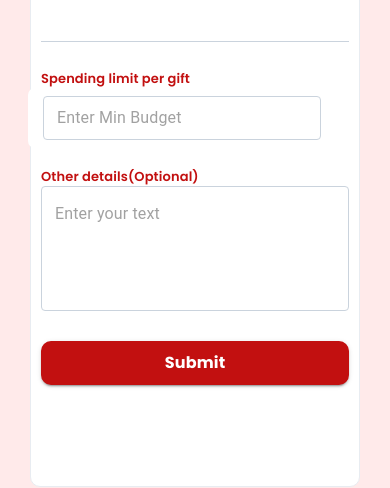
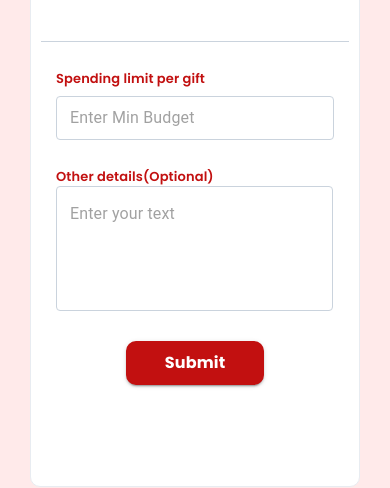
Before and after one commit to FatimaMary/giftlist, a React (Create React App) app in the folder client/: page /budget in a window 390 px wide. Shown: the part 294-782 px from the top of the page. Built offline with nearby package versions, Linux system fonts and the light colour scheme; no server answers; the HTML template or start-up script is replaced by a standard one.

Commit message:
Update index.jsx
Margins are corrected in mobile ui

```diff
--- a/client/src/scenes/budget/index.jsx
+++ b/client/src/scenes/budget/index.jsx
@@ -168,6 +168,7 @@ function Budget() {
                   lineHeight: "18px",
                   color: "#C21010",
                   wordBreak: "break-all",
+                  marginLeft: "15px",
                 }}
               >
                 Spending limit per gift
@@ -187,7 +188,7 @@ function Budget() {
                     "& .MuiOutlinedInput-root": {
                       height: "44px",
                     },
-                    marginLeft: "-13px",
+                    marginLeft: "0px",
                   }}
                   value={budget}
                   onChange={(e) => setBudget(e.target.value)}
@@ -209,6 +210,7 @@ function Budget() {
                   lineHeight: "18px",
                   color: "#C21010",
                   wordBreak: "break-all",
+                  marginLeft: "15px",
                 }}
               >
                 Other details(Optional)
@@ -219,21 +221,28 @@ function Budget() {
                   multiline
                   rows={4}
                   sx={{
-                    width: "100%",
+                    width: isSmallScreen ? "90%" : "95%",
+                    marginLeft: "15px",
                   }}
                   value={details}
                   onChange={(e) => setdetails(e.target.value)}
                 />
               </ThemeProvider>
             </Box>
-            <Box>
+            <Box
+              sx={{
+                display: "flex",
+                alignItems: "center",
+                justifyContent: "center",
+              }}
+            >
               <Button
                 variant="contained"
                 onClick={handleSubmit}
                 sx={{
                   border: "2px solid #C21010",
                   borderRadius: "10px",
-                  width: "100%",
+                  width: isSmallScreen ? "45%" : "50%",
                   fontSize: "1rem",
                   color: "white",
                   background: "#C21010",
```
